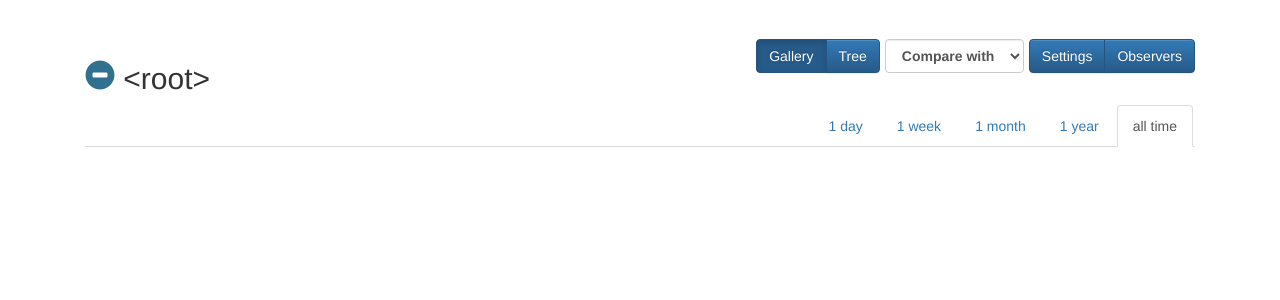
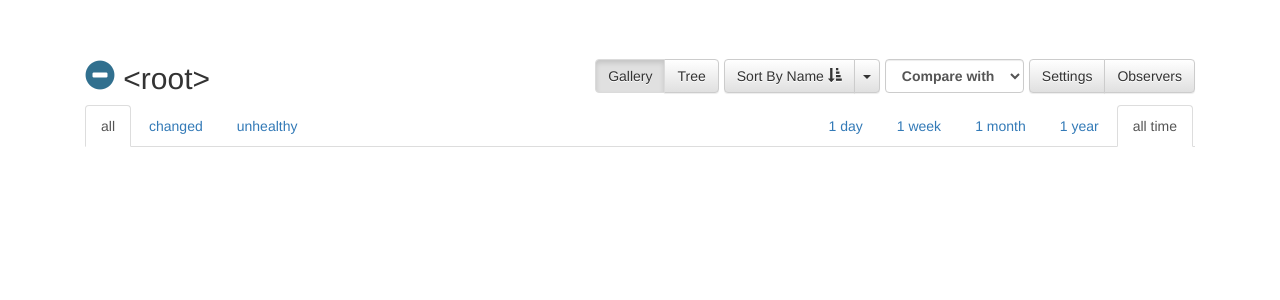
Before and after one commit to filipppavlov/ctd, a Flask app: page /gallery in a window 1280 px wide. Shown: the part 51-351 px from the top of the page. Run offline with Flask 2, Linux system fonts and the light colour scheme; some libraries are stand-ins or nearby versions.

Commit message:
Added sorting and filtering to tree and gallery views

```diff
--- a/ctd/__init__.py
+++ b/ctd/__init__.py
@@ -13,6 +13,8 @@
 ENGINE_DIR = r'c:\temp\comp'
 IMAGES_DIR = r'c:\temp\img'
 ALERT_FILE = r'c:\temp\emails.txt'
+
+COMMIT_COUNT_FOR_STABILITY = 10
 
 try:
     os.makedirs(TEMP_UPLOAD_DIR)
@@ -59,8 +61,16 @@
     def get_equivalent_series(series):
         return engine.get_equivalent_series(series.path)
 
+    def get_failed_commits_for_stability_period(series):
+        return series.get_difference_count(COMMIT_COUNT_FOR_STABILITY)
+
+    def get_commits_for_stability_period(series):
+        return COMMIT_COUNT_FOR_STABILITY
+
     return {'get_last_commit_result': get_last_commit_result, 'get_equivalent_groups': get_equivalent_groups,
-            'get_equivalent_series': get_equivalent_series}
+            'get_equivalent_series': get_equivalent_series,
+            'get_failed_commits_for_stability_period': get_failed_commits_for_stability_period,
+            'get_commits_for_stability_period': get_commits_for_stability_period}
 
 # noinspection PyUnresolvedReferences
 import ctd.views
--- a/ctd/rest.py
+++ b/ctd/rest.py
@@ -3,9 +3,7 @@
 
 from flask import request, url_for
 
-from . import app, engine, email_alerts, get_last_commit_result
-
-COMMIT_COUNT_FOR_STABILITY = 10
+from . import app, engine, email_alerts, get_last_commit_result, COMMIT_COUNT_FOR_STABILITY
 
 
 def _series_to_dict(series):
--- a/ctd/templates/gallery.html
+++ b/ctd/templates/gallery.html
@@ -1,21 +1,58 @@
 {% extends "base.html" %}
 {% block head %}
+<style>
+.gallery_thumb {
+    float: left;
+    margin: 16px;
+    width: 300px;
+    height: 300px;
+}
+.gallery_thumb span {
+    margin-right: 4px;
+}
+</style>
 <script language="JavaScript">
+var thumbs = [
+    {%  for each in group.descendant_series %}
+    {
+        path: '{{ each.path }}',
+        last_commit_result: '{{ get_last_commit_result(each) }}',
+        failed_commits_for_stability_period: '{{ get_failed_commits_for_stability_period(each) }}',
+        last_difference: '{{ each.get_last_difference() }}',
+        seriesUrl: '{{ url_for('series', path=each.path) }}',
+        modified: '{{ each.modified }}',
+        imageUrl: '{{ url_for('image', path=each.path, indx=each.get_latest_object().series_index) }}',
+        thumbnail: '{{ url_for('thumbnail', class_path=each.equivalence_class.name, object_index=each.get_latest_object().index, size=256) }}',
+        div: null
+    },
+    {% endfor %}
+];
+function resort() {
+    thumbs.sort(sortFunction);
+    var $gallery = $('#gallery');
+    for (var i = 0; i < thumbs.length; ++i) {
+        $gallery.append(thumbs[i].div);
+    }
+}
 $(document).ready(function(){
     lastCommitResultIcon($('#titleSuccess'), "{{ get_last_commit_result(group) }}");
     $('button').button();
+    var $gallery = $('#gallery');
+    for (var i = 0; i < thumbs.length; ++i) {
+        var t = thumbs[i];
+        var div = $('<div class="gallery_thumb filterable"/>').data('cmpData', t)
+                .append($('<div/>')
+                        .append(lastCommitResultIcon($('<span/>'), t.last_commit_result))
+                        .append($('<a/>').attr('href', t.seriesUrl).text(t.path)))
+                .append($('<a class="thumbnail"/>').attr('href', t.imageUrl).append($('<img/>').attr('src', t.thumbnail)));
+        $gallery.append(div);
+        t.div = div;
+    }
 });
 </script>
 {% endblock %}
 {% block content %}
     {% from 'groupcommon.html' import group_header with context %}
     {{ group_header(group, 'gallery') }}
-    {%  for each in group.descendant_series %}
-    <div class="gallery_thumb dateFilterable" style="float:left;margin:16px;width:300px;height:300px" data-modified="{{ each.modified }}">
-        <div><a href="{{ url_for('series', path=each.path) }}">{{ each.path }}</a></div>
-        <a class="thumbnail" href="{{ url_for('image', path=each.path, indx=each.get_latest_object().series_index) }}">
-            <img src="{{ url_for('thumbnail', class_path=each.equivalence_class.name, object_index=each.get_latest_object().index, size=256) }}" />
-        </a>
-    </div>
-    {% endfor %}
+    <div id="gallery"></div>
 {% endblock %}
--- a/ctd/templates/groupcommon.html
+++ b/ctd/templates/groupcommon.html
@@ -4,33 +4,114 @@
 {
     var date = new Date();
     date = date.valueOf() - period;
-    var hidables = $(".dateFilterable").each(function() {
-        if (new Date($(this).data('modified')).valueOf() > date) {
-            $(this).show();
+    var hidables = $(".filterable").each(function() {
+        if (new Date($(this).data('cmpData').modified).valueOf() > date) {
+            $(this).data('dateHidden', false);
+            if (!$(this).data('statusHidden')) {
+                $(this).show();
+            }
         }
         else {
-            $(this).hide();
+            $(this).data('dateHidden', true).hide();
         }
     });
     $('#timeFilter').find('li').removeClass('active');
     $(element).parent().addClass('active');
 }
 
+function filterStatus(filter, element)
+{
+    var hidables = $(".filterable").each(function() {
+        var visible;
+        if (filter == 'all') {
+            visible = true;
+        }
+        else if (filter == 'fail') {
+            visible = $(this).data('cmpData').last_commit_result != 'success';
+        }
+        else {
+            visible = $(this).data('cmpData').failed_commits_for_stability_period != 0;
+        }
+        if (visible) {
+            $(this).data('statusHidden', false);
+            if (!$(this).data('dateHidden')) {
+                $(this).show();
+            }
+        }
+        else {
+            $(this).data('statusHidden', true).hide();
+        }
+    });
+    $('#statusFilter').find('li').removeClass('active');
+    $(element).parent().addClass('active');
+}
+
+var sortFields = {
+    'path': 'Name',
+    'last_commit_result': 'Status',
+    'failed_commits_for_stability_period': 'Health',
+    'modified': 'Last submit',
+    'last_difference': 'Last difference'};
+var currentSortField = 'path';
+var currentOrder = 1;
+
+function sortFunction(a, b) {
+    if (a[currentSortField] < b[currentSortField]) {
+        return -1 * currentOrder;
+    }
+    if (b[currentSortField] < a[currentSortField]) {
+        return currentOrder;
+    }
+    if (a.name < b.name) {
+        return -1 * currentOrder;
+    }
+    if (b.name < a.name) {
+        return currentOrder;
+    }
+    return 0;
+}
+
+function resortItems(field) {
+    currentSortField=field;
+    $('#sortName').text(sortFields[field]);
+    resort();
+}
+
 $(document).ready(function(){
     lastCommitResultIcon($('#titleSuccess'), "{{ get_last_commit_result(group) }}");
-    $('#settings-btn').button().click(function() { comparisonSettings($('#settings'), '{{ group.path }}'); });
-    $('#observers-btn').button().click(function() { observerSettings($('#observers'), '{{ group.path }}'); });
-    //$('#timeFilter').buttonset();
+    $('#settings-btn').click(function() { comparisonSettings($('#settings'), '{{ group.path }}'); });
+    $('#observers-btn').click(function() { observerSettings($('#observers'), '{{ group.path }}'); });
     $('#compare').change(function () {
         if (this.selectedIndex != 0)
             location.href = '/groupcompare?group1={{ group.path }}&group2=' + this.value;
     });
+    $('#sortBtn').click(function () {
+        currentOrder = -currentOrder;
+        $('#sortBtn').find('.glyphicon').toggleClass('glyphicon-sort-by-attributes').toggleClass('glyphicon-sort-by-attributes-alt');
+        resort();
+    })
 });
 </script>
-<div class="btn-toolbar" role="toolbar" style="float: right">
+<div class="btn-toolbar" role="toolbar" style="float: right; margin-top: 20px">
     <div class="btn-group">
-        <a href="{{ url_for('gallery', path=group.path) }}" id="galleryLink" title="Show gallery" class="btn btn-primary {% if type=='gallery' %} active{% endif %}">Gallery</a>
-        <a href="{{ url_for('group', path=group.path) }}" id="treeLink" title="Show tree view" class="btn btn-primary {% if type!='gallery' %} active{% endif %}">Tree</a>
+        <a href="{{ url_for('gallery', path=group.path) }}" id="galleryLink" title="Show gallery" class="btn btn-default {% if type=='gallery' %} active{% endif %}">Gallery</a>
+        <a href="{{ url_for('group', path=group.path) }}" id="treeLink" title="Show tree view" class="btn btn-default {% if type!='gallery' %} active{% endif %}">Tree</a>
+    </div>
+    <div class="btn-group">
+        <button id="sortBtn" type="button" class="btn btn-default">
+            Sort By <span id="sortName">Name</span> <span class="glyphicon glyphicon-sort-by-attributes"></span>
+        </button>
+        <button type="button" class="btn btn-default dropdown-toggle" data-toggle="dropdown">
+            <span class="caret"></span>
+            <span class="sr-only">Toggle Dropdown</span>
+        </button>
+        <ul class="dropdown-menu" role="menu">
+            <li><a href="#" onclick="resortItems('path');">Name</a></li>
+            <li><a href="#" onclick="resortItems('last_commit_result');">Status</a></li>
+            <li><a href="#" onclick="resortItems('failed_commits_for_stability_period');">Health</a></li>
+            <li><a href="#" onclick="resortItems('modified');">Last submit</a></li>
+            <li><a href="#" onclick="resortItems('last_difference');">Last difference</a></li>
+        </ul>
     </div>
     <div class="btn-group">
         <label>
@@ -43,8 +124,8 @@
         </label>
     </div>
     <div class="btn-group">
-        <a id="settings-btn" class="btn btn-primary">Settings</a>
-        <a id="observers-btn" class="btn btn-primary">Observers</a>
+        <a id="settings-btn" class="btn btn-default">Settings</a>
+        <a id="observers-btn" class="btn btn-default">Observers</a>
     </div>
 </div>
 <h2>
@@ -55,7 +136,12 @@
     {{ group.path }}
     {% endif %}
 </h2>
-<ul class="nav nav-tabs" role="tablist" id="timeFilter" style="clear: right; float: right; width: 100%">
+<ul class="nav nav-tabs" role="tablist" id="statusFilter" style="clear: left; float: left; width: 50%">
+    <li class="active"><a href="javascript:void(0)" onclick="filterStatus('all', this)">all</a></li>
+    <li><a href="javascript:void(0)" onclick="filterStatus('fail', this)">changed</a></li>
+    <li><a href="javascript:void(0)" onclick="filterStatus('unhealthy', this)">unhealthy</a></li>
+</ul>
+<ul class="nav nav-tabs" role="tablist" id="timeFilter" style="clear: right; float: right; width: 50%">
     <li class="active"><a href="javascript:void(0)" onclick="filterDate(1000 * 365 * 24 * 60 * 60 * 1000, this)">all time</a></li>
     <li><a href="javascript:void(0)" onclick="filterDate(365 * 24 * 60 * 60 * 1000, this)">1 year</a></li>
     <li><a href="javascript:void(0)" onclick="filterDate(30 * 24 * 60 * 60 * 1000, this)">1 month</a></li>
```
Also changed, not shown: ctd/templates/group.html (+53 -3 lines).
